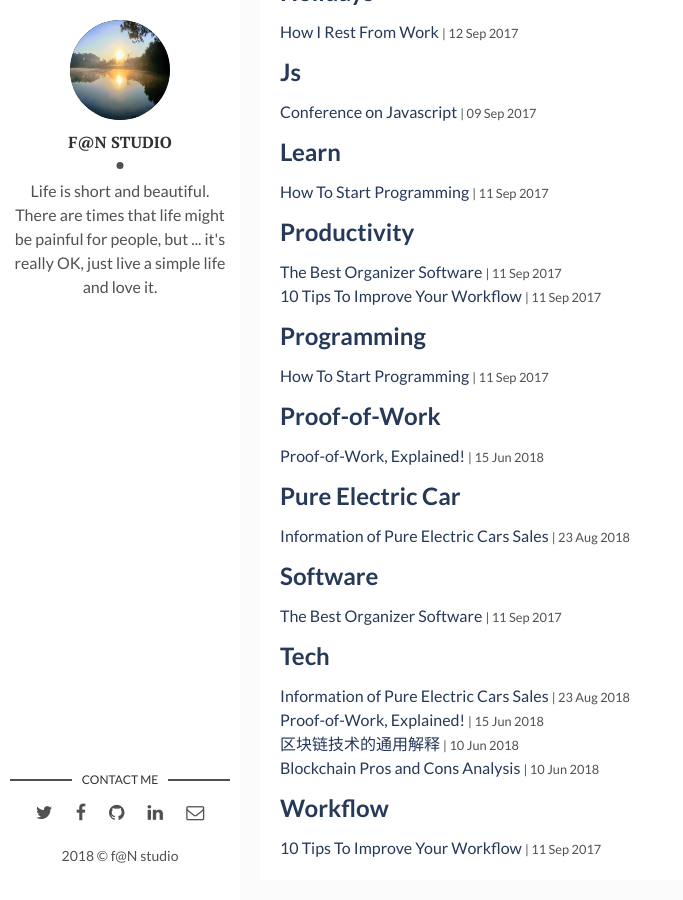
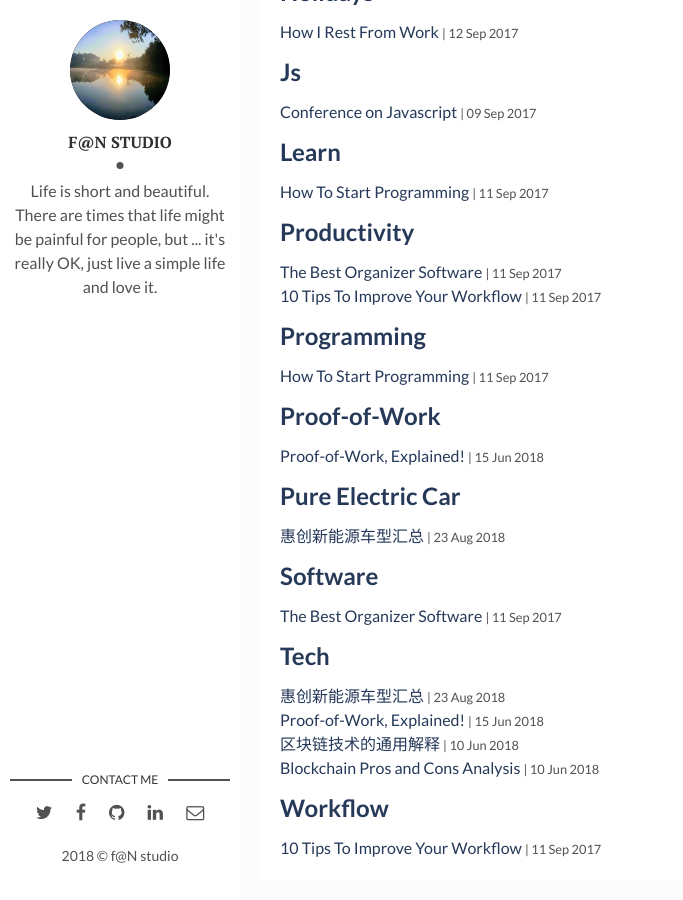
Before and after one commit to wowfrank/wowfrank.github.io, a Jekyll site: the page built from tags.html, in a window 1280 px wide and 900 px high, scrolled down 741 px. Shown: the whole window, without its empty margins (0-683 px from the left). Built offline with Jekyll 4.4.1, drawn with Linux system fonts in a browser that asks for light colours; some of the changed lines change nothing that is shown.

Commit message:
Update 2018-08-19-information-of-pure-electric-cars-sales.markdown

```diff
--- a/_posts/2018-08-19-information-of-pure-electric-cars-sales.markdown
+++ b/_posts/2018-08-19-information-of-pure-electric-cars-sales.markdown
@@ -1,6 +1,6 @@
 ---
 layout: post
-title: Information of Pure Electric Cars Sales
+title: 惠创新能源车型汇总
 date: 2018-08-19 121:02:20 +0300
 description: 这个帖子的目的主要是记录汇创新能源车型汇总. # Add post description (optional)
 img: tesla-model-3-review-01.jpg # Add image post (optional)
@@ -9,8 +9,9 @@ tags: [Pure Electric Car,Tech]
 ---
 ### 1. _DD6610EV12_
 #### _车型展示_
-![Chain of Blocks]({{site.baseurl}}/assets/img/blockchain-pow-confirmation.jpg)
-![Chain of Blocks]({{site.baseurl}}/assets/img/blockchain-pow-confirmation.jpg)
+
+![新能源车型DD6610EV12]({{site.baseurl}}/assets/img/image_not_available.jpg)
+
 #### _车辆参数_
 
 |          |      | |           |           |  |                |       |
@@ -27,7 +28,6 @@ tags: [Pure Electric Car,Tech]
 |  布置形式  |    纵置    | |  布置位置   |        前置        | |                    |                 |
 |  冷却方式  |    水冷    | |电机控制型号 |       CU5012       | | 电机控制器生产厂家 |     北京精进    |
 
-
 #### _车辆销售方式_
 
 |          	|                 	|     	|
@@ -40,18 +40,38 @@ tags: [Pure Electric Car,Tech]
 |              	|           置换额           	|   60万   	|
 |     备注     	| 只含第一年交强险可直接过户 	|          	|
 
-### 2. _What do you mean a “mathematical puzzle?”_
-It’s an issue that requires a lot of computational power to solve.
+### 2. _优优EV235_
+#### _车型展示_
 
-There are a lot of them, for instance:
+![新能源车型优优EV235]({{site.baseurl}}/assets/img/image_not_available.jpg)
 
-* hash function, or how to find the input knowing the output.
-* integer factorization, in other words, how to present a number as a multiplication of two other numbers.
-* guided tour puzzle protocol. If the server suspects a DoS attack, it requires a calculation of hash functions, for some nodes in a defined order. In this case, it’s a ‘how to find a chain of hash function values’ problem.
+#### _车辆参数_
 
-The answer to the PoW problem or mathematical equation is called hash.
+|          |      | |
+|:----------:|:----------:|:-:|
+|     整车产品名称     |   纯电动厢式运输车   | |
+|    动力电池类型-总储电量（kwh）    |   三元锂离子电池34.1   |三元锂离子电池40.2 |
+|  载货质量  |   660kg（额定载货530kg）   | 660kg（额定载货530kg） |
+| 内部空间容积  |    4.7立方米   | |
+|  最高车速  | 100km/h |110km/h |
+|  0-50km/h加速时间  |    <=8s   | <=8s|
+|    工况法续航里程    |  >=235km  | >=275km |
+|  最小离地间隙  |     >=155mm    | |
+|  最小转弯半径  |     <=5.25m    | |
+|  涉水深度  |    >=300mm    | |
 
-As the network is growing, it is facing more and more difficulties. The algorithms need more and more hash power to solve. So, the complexity of the task is a sensitive issue.
+#### _车辆销售方式_
+
+|          	|                 	|     	|
+|:------------:	|:--------------------------:	|:--------:	|
+|   上牌时间   	|         2017年12月         	|          	|
+|   以租代售   	|           保证金           	|     1万    	|
+|              	|            租金            	|     1900元/月（季付）含保险及运费4年以租代售    	|
+| 经销商销售价 	|           6万（不含运费）           	| 保修政策 	|
+|     置换     	|           保证金           	|    ~   	|
+|              	|           置换额           	|   ~   	|
+|     备注     	|   	|          	|
+
 
 ### 3. **How come?**
 Accurate work and speed of Blockchain system depend on it.
```
